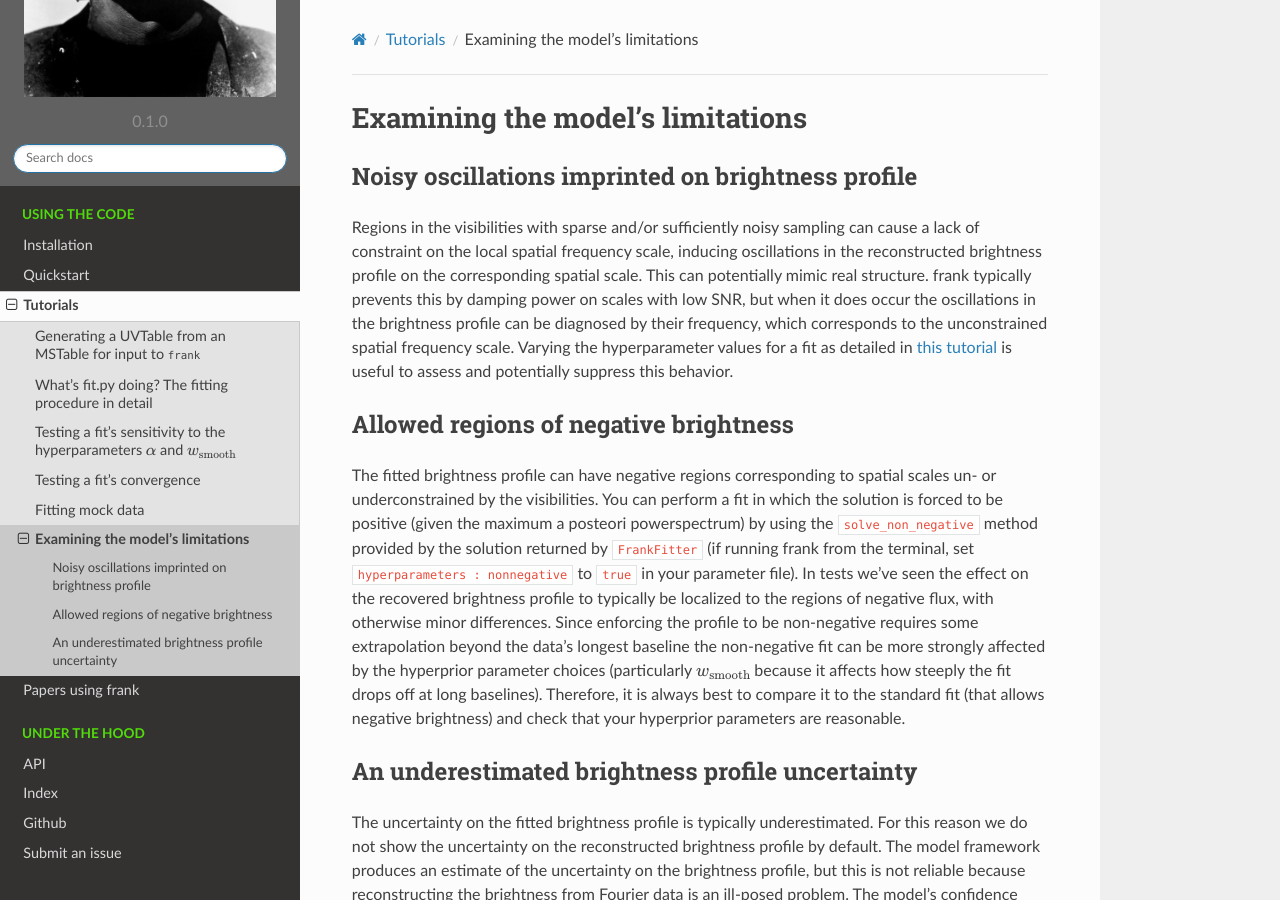
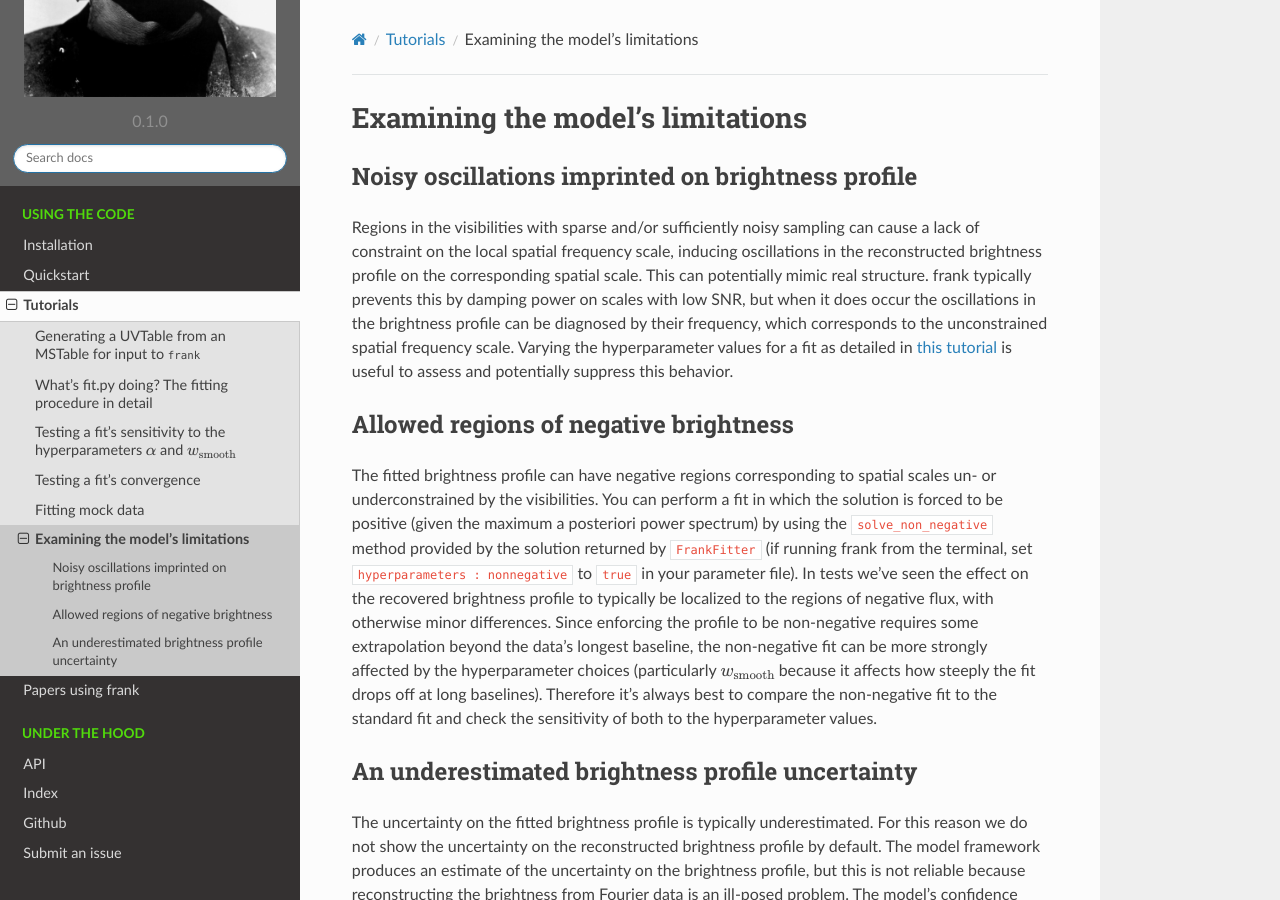
Before and after one commit to discsim/frank, a Sphinx documentation site: the page built from docs/tutorials/model_limitations.rst, in a window 1280 px wide and 900 px high. Built offline with Sphinx 7.4.7 and the Read the Docs theme 2.0.0, drawn with Linux system fonts in a browser that asks for light colours; formulas are drawn with MathJax 3.

Commit message:
Minor rephrasing in `model_limitations.rst`

```diff
--- a/docs/tutorials/model_limitations.rst
+++ b/docs/tutorials/model_limitations.rst
@@ -19,9 +19,12 @@ is useful to assess and potentially suppress this behavior.
 Allowed regions of negative brightness
 --------------------------------------
 The fitted brightness profile can have negative regions corresponding to spatial scales un- or underconstrained by the visibilities.
-You can perform a fit in which the solution is forced to be positive (given the maximum a posteori powerspectrum) by using the `solve_non_negative` method provided by the solution returned by `FrankFitter` (if running frank from the terminal, set `hyperparameters : nonnegative` to `true` in your parameter file).
+You can perform a fit in which the solution is forced to be positive (given the maximum a posteriori power spectrum) by using the `solve_non_negative` method provided by the solution returned by `FrankFitter` (if running frank from the terminal, set `hyperparameters : nonnegative` to `true` in your parameter file).
 In tests we've seen the effect on the recovered brightness profile to typically be localized to the regions of negative flux,
-with otherwise minor differences. Since enforcing the profile to be non-negative requires some extrapolation beyond the data's longest baseline the non-negative fit can be more strongly affected by the hyperprior parameter choices (particularly :math:`w_{\rm smooth}` because it affects how steeply the fit drops off at long baselines). Therefore, it is always best to compare it to the standard fit (that allows negative brightness) and check that your hyperprior parameters are reasonable.
+with otherwise minor differences.
+Since enforcing the profile to be non-negative requires some extrapolation beyond the data's longest baseline,
+the non-negative fit can be more strongly affected by the hyperparameter choices (particularly :math:`w_{\rm smooth}` because it affects how steeply the fit drops off at long baselines).
+Therefore it's always best to compare the non-negative fit to the standard fit and check the sensitivity of both to the hyperparameter values.
 
 An underestimated brightness profile uncertainty
 ------------------------------------------------
```
